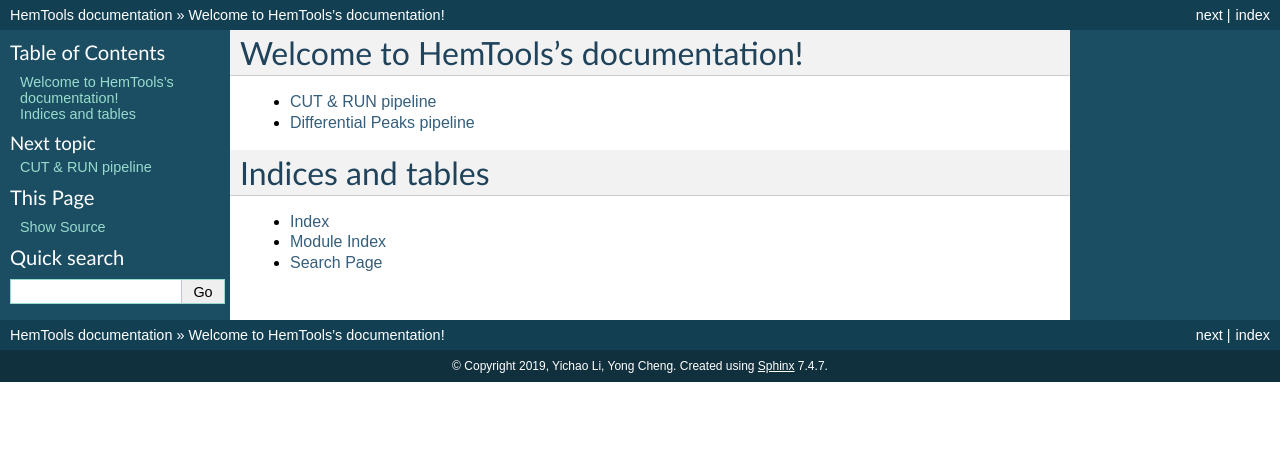
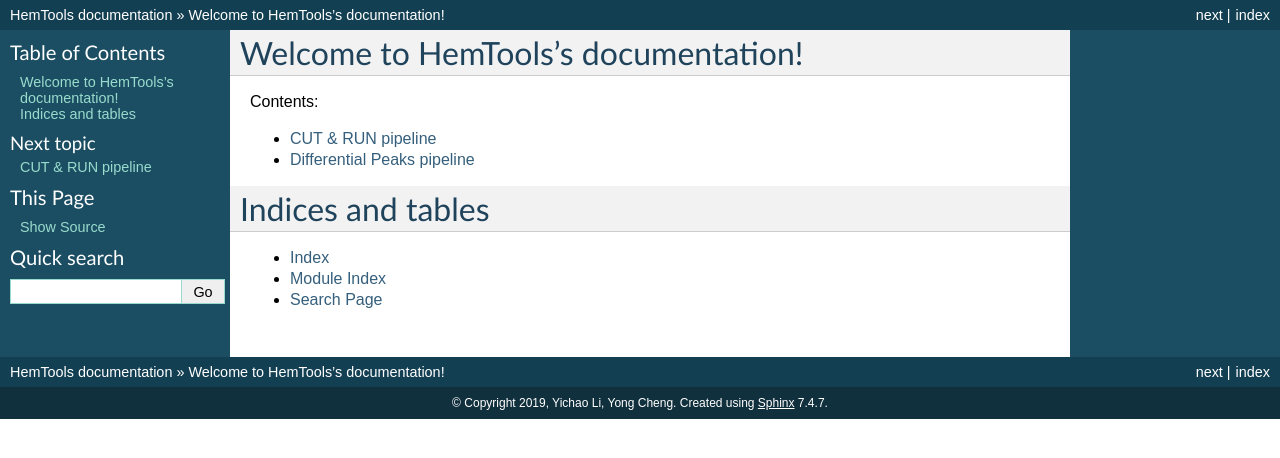
Before and after one commit to YichaoOU/HemTools, a Sphinx documentation site: the page built from docs/index.rst, in a window 1280 px wide. Shown: the top 458 px of the page. Built offline with Sphinx 7.4.7, drawn with Linux system fonts in a browser that asks for light colours.

Commit message:
HemTools init

```diff
--- a/docs/index.rst
+++ b/docs/index.rst
@@ -8,9 +8,11 @@ Welcome to HemTools's documentation!
 
 .. toctree::
    :maxdepth: 2
-   :glob:
+   :caption: Contents:
 
-   *
+   cut_run
+   diffpeaks
+
 
 
 Indices and tables
```
